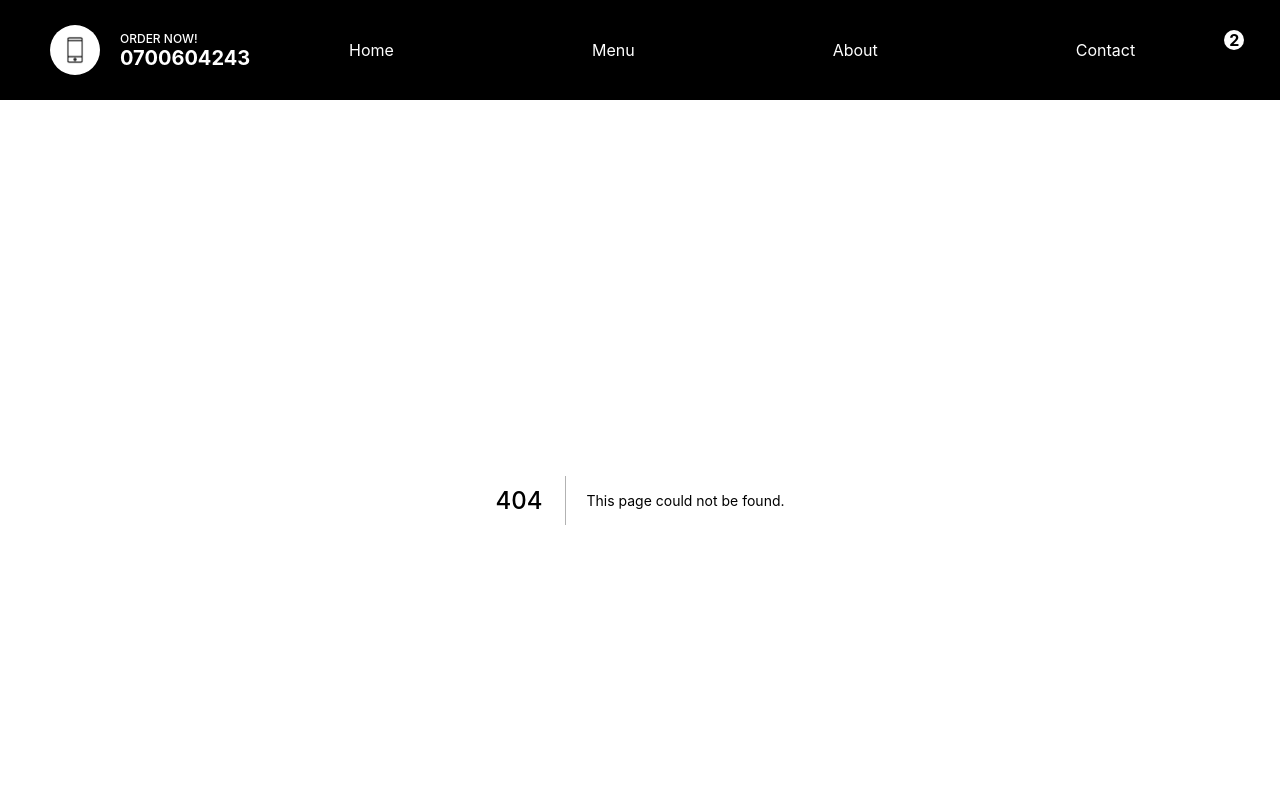
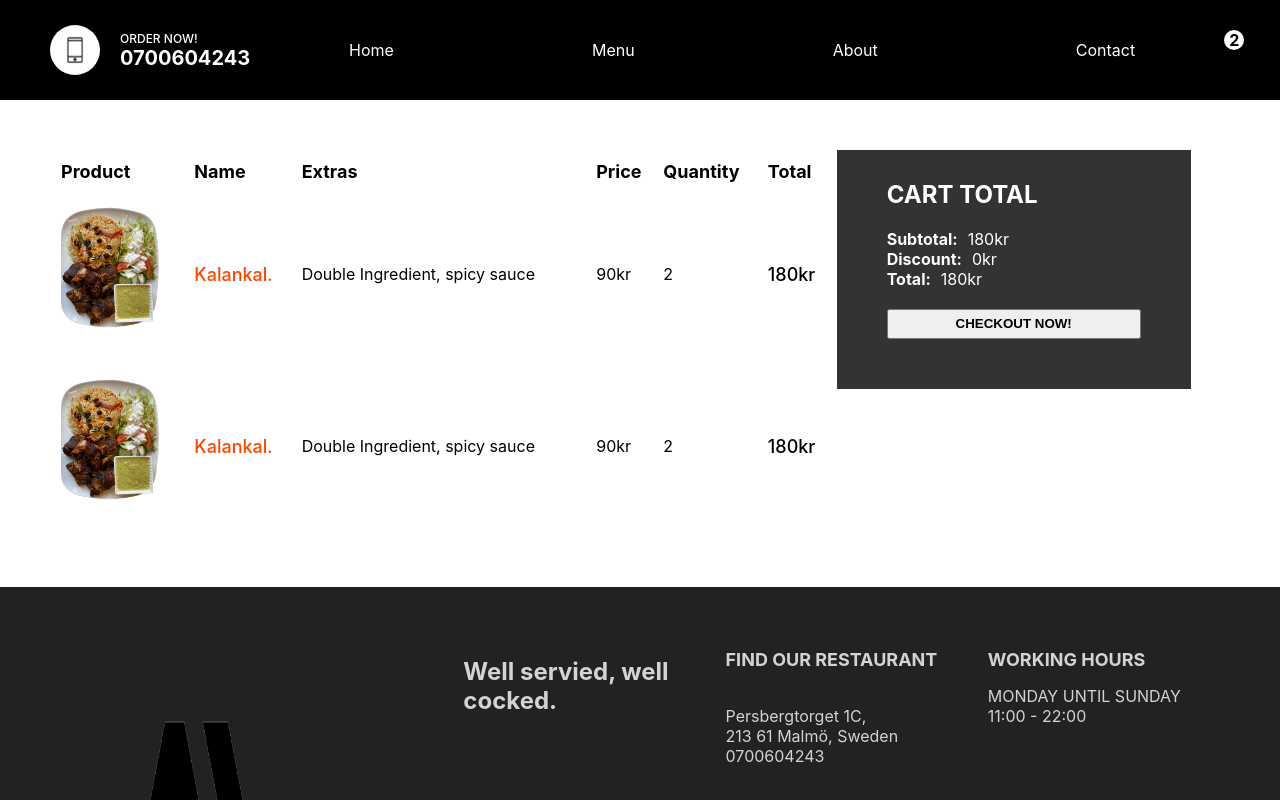
Before and after one commit to ahmedMoussa2020/markaCadey, a Next.js app: page /cart in a window 1280 px wide. Before the commit this address had no page. Shown: the top 800 px of the page. Built offline with nearby package versions, Linux system fonts and the light colour scheme.

Commit message:
cart design

```diff
--- /dev/null
+++ b/pages/cart.jsx
@@ -0,0 +1,115 @@
+import styles from "../styles/Cart.module.css"
+import Image from "next/image"
+
+const Cart = () => {
+    return (
+        <div className={styles.container}>
+            <div className={styles.left}>
+                <table className={styles.table}>
+
+                    <tr className={styles.tr}>
+                        <th>Product</th>
+                        <th>Name</th>
+                        <th>Extras</th>
+                        <th>Price</th>
+                        <th>Quantity</th>
+                        <th>Total</th>
+                    </tr>
+
+                    <tr>
+                        <td>
+                            <div className={styles.imgContainer}>
+                                <Image
+                                    src="/img/kala.png"
+                                    layout="fill"
+                                    objectFit="cover"
+                                    alt=""
+                                />
+                            </div>
+                        </td>
+
+                        <td>
+                            <span className={styles.name}>Kalankal.
+                            </span>
+                        </td>
+
+                        <td>
+                            <span className={styles.extras}>
+                                Double Ingredient, spicy sauce
+                            </span>
+                        </td>
+
+                        <td>
+                            <span className={styles.price}>90kr</span>
+                        </td>
+
+                        <td>
+                            <span className={styles.quantity}>2</span>
+                        </td>
+
+                        <td>
+                            <span className={styles.total}>180kr</span>
+                        </td>
+                    </tr>
+
+                    <tr>
+                        <td>
+                            <div className={styles.imgContainer}>
+                                <Image
+                                    src="/img/kala.png"
+                                    layout="fill"
+                                    objectFit="cover"
+                                    alt=""
+                                />
+                            </div>
+                        </td>
+
+                        <td>
+                            <span className={styles.name}>Kalankal.
+                            </span>
+                        </td>
+
+                        <td>
+                            <span className={styles.extras}>
+                                Double Ingredient, spicy sauce
+                            </span>
+                        </td>
+
+                        <td>
+                            <span className={styles.price}>90kr</span>
+                        </td>
+
+                        <td>
+                            <span className={styles.quantity}>2</span>
+                        </td>
+
+                        <td>
+                            <span className={styles.total}>180kr</span>
+                        </td>
+                    </tr>
+
+
+
+
+                </table>
+            </div>
+            <div className={styles.right}>
+                <div className={styles.wrapper}>
+                    <h2 className={styles.title}>CART TOTAL</h2>
+                    <div className={styles.totalText}>
+                        <b className={styles.totalTextTitle}>Subtotal:</b>180kr
+                    </div>
+                    <div className={styles.totalText}>
+                        <b className={styles.totalTextTitle}>Discount:</b>0kr
+                    </div>
+                    <div className={styles.Text}>
+                        <b className={styles.totalTextTitle}>Total:</b>180kr
+                    </div>
+                    <button className={styles.button}>CHECKOUT NOW!</button>
+                </div>
+            </div>
+        </div>
+    )
+}
+
+export default Cart;
--- /dev/null
+++ b/styles/Cart.module.css
@@ -0,0 +1,65 @@
+.container{
+    padding: 50px;
+    display: flex;
+}
+
+.left{
+    flex: 2;
+}
+
+.right{
+    flex: 1;
+}
+
+.imgContainer{
+    width: 100px;
+    height: 160px;
+    position: relative;
+
+}
+
+.table{
+    width: 100%;
+    border-spacing: 10px;
+}
+
+.name{
+    font-weight: 500;
+    color: orangered;
+    font-size: 18px;
+}
+
+.total{
+    font-weight: 500;
+    font-size: 18px;
+}
+
+.wrapper{
+    width: 90%;
+    max-height: 300px;
+    background-color: #333;
+    padding: 50px;
+    padding-top: 10px;
+    display: flex;
+    flex-direction: column;
+    justify-content: space-between;
+    color: white;
+}
+
+.totalTextTitle{
+    margin-right: 10px;
+}
+
+.button {
+    height: 30px;
+    color: black;
+    font-weight: bold;
+    cursor: pointer;
+    margin-top: 20px;
+}
+
+.tr{
+    background-color: white;
+    font-size: 18px;
+    text-align: left;
+}
```
